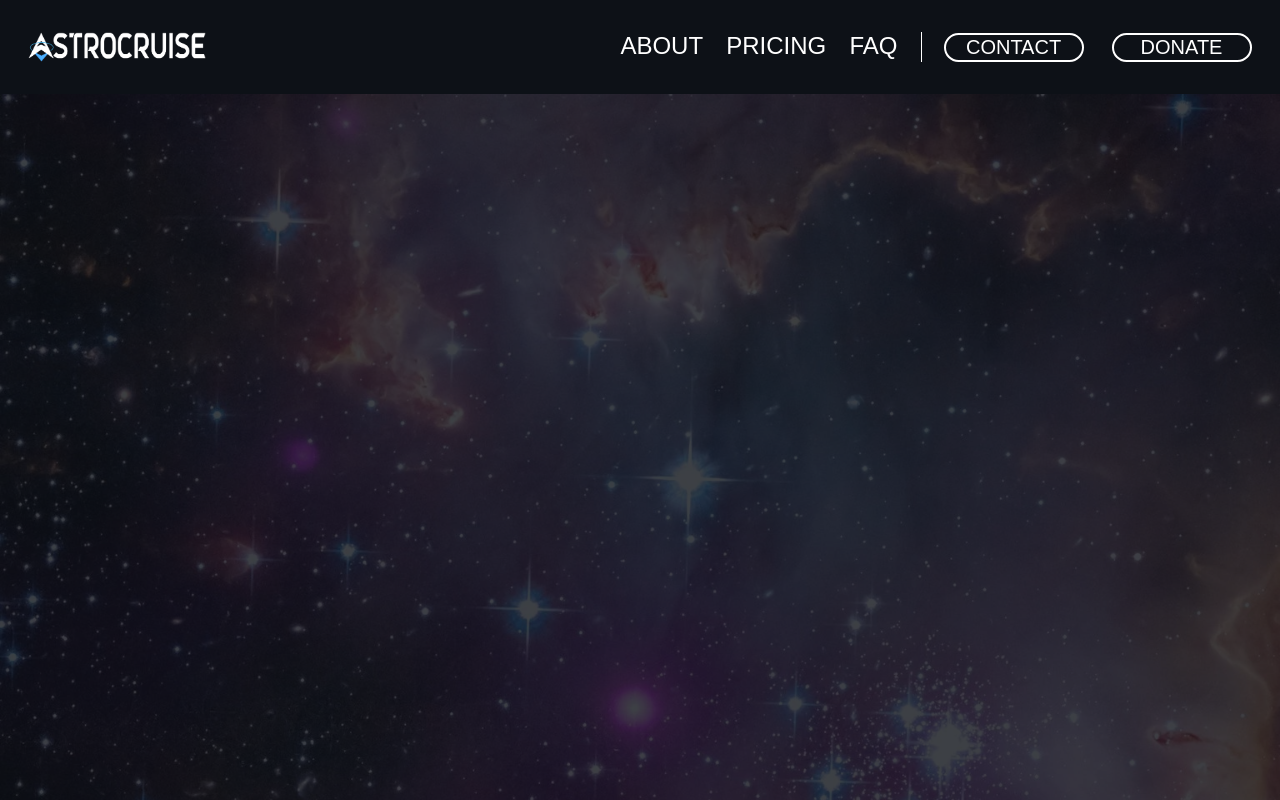
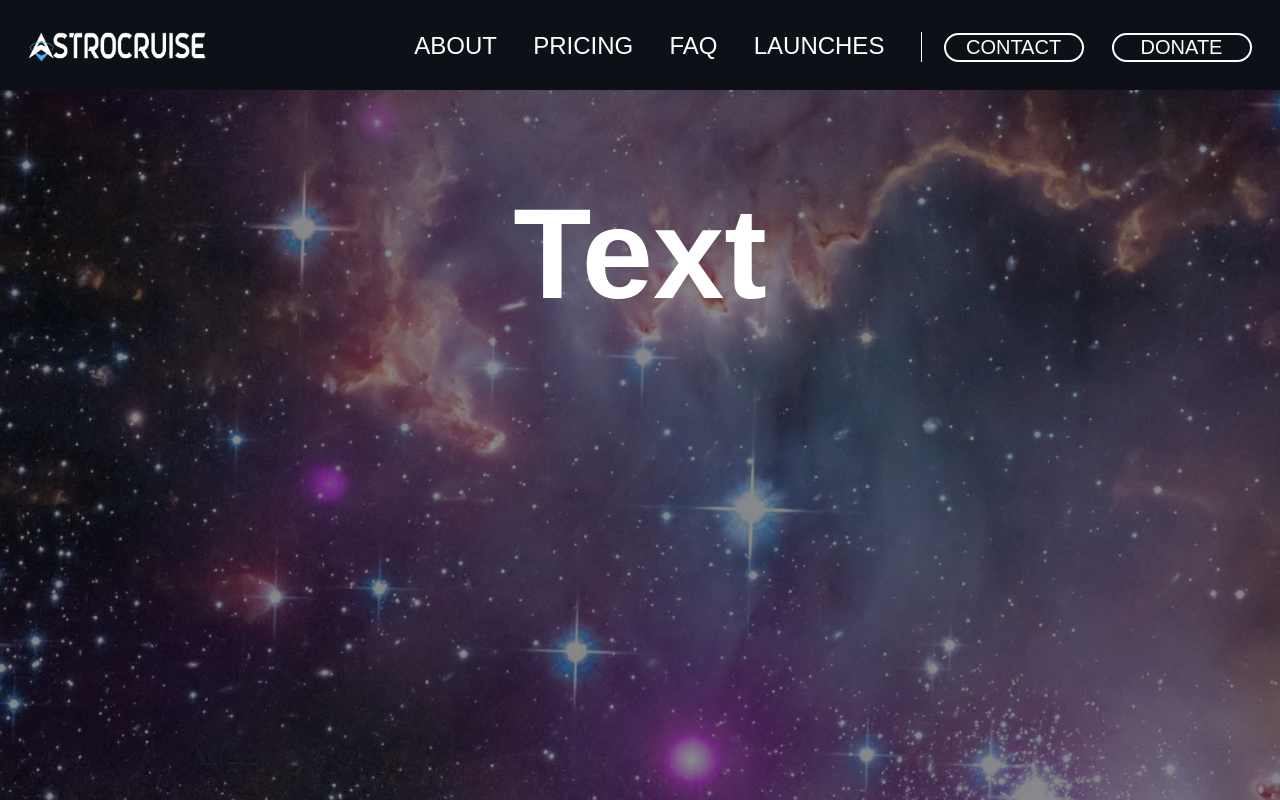
Before and after one commit to Blong2005/AstroCruise, a plain HTML site: page index.html in a window 1280 px wide. Shown: the top 800 px of the page. Drawn offline with Linux system fonts and the light colour scheme.

Commit message:
favicon, images

```diff
--- a/StyleSheets/index.css
+++ b/StyleSheets/index.css
@@ -112,13 +112,30 @@ button:active {
 
 }
 .background {
-    background-image: url(../Images/Background.jpg);
+
     width: 100%;
     height: 1000px;
+    position: relative;
+}
+.background::before{
+    content: "";
+    background-image: url(../Images/Background.jpg);
+    background-blend-mode:soft-light;
     background-size: cover;
-    opacity: 20%;
+    position: absolute;
+    top: 0px;
+    right: 0px;
+    left: 0px;
+    bottom: 0px;
+    opacity: 50%;
+    margin-top: -90px;
+}
+h1 {
+    font-size: 8rem;
+    text-align: center;
+    position: relative;
+}
 
-}
 
 /* Extra small devices (phones, 600px and down) */
 @media only screen and (max-width: 600px) {}
--- a/index.html
+++ b/index.html
@@ -6,6 +6,7 @@
     <meta name="viewport" content="width=device-width, initial-scale=1.0">
     <title>AstroCruise</title>
     <link rel="stylesheet" href="StyleSheets/index.css">
+    <link rel="icon" type="image/x-icon" href="/Images/favicon.png">
 </head>
 <body>
     <div class="NavContainer">
@@ -17,6 +18,7 @@
                     <li><a href="Pages/About.html">About</a></li>
                     <li><a href="Pages/Pricing.html">Pricing</a></li>
                     <li><a href="Pages/FAQ.html">FAQ</a></li>
+                    <li><a href="Pages/FAQ.html">Launches</a></li>
                     <li id="page_border"></li>
                     </ul>
                 <div class="NavListRight">
@@ -29,7 +31,7 @@
     </div>
 
     <div class="background">
-
+<h1>Text</h1>
     </div>
 
 </body>
```
Also changed, not shown: Images/favicon.png (added).
